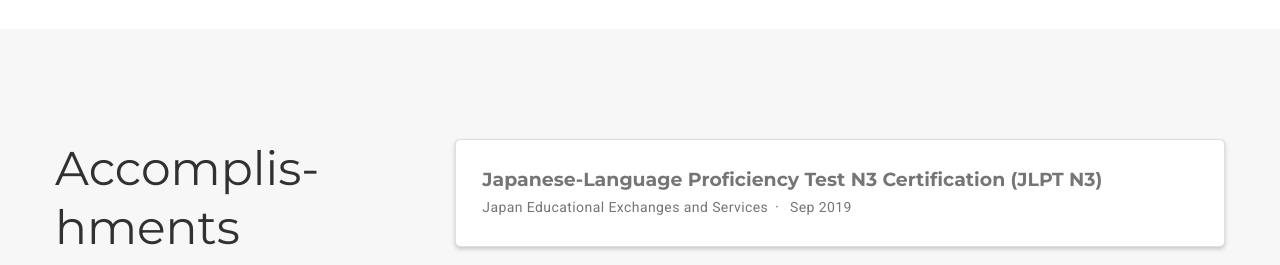
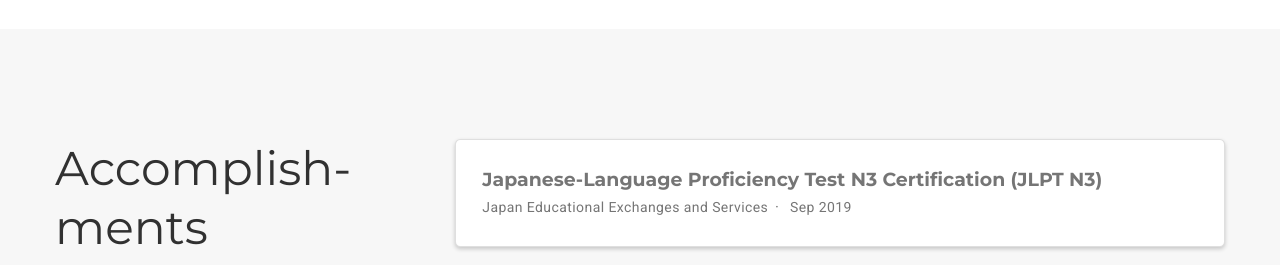
Before and after one commit to nlaongtup/nlaongtup.github.io, a plain HTML site: page index.html in a window 1280 px wide. Shown: the part 2340-2605 px from the top of the page. Drawn offline with nearby package versions, Linux system fonts and the light colour scheme; some icons are missing.

Commit message:
edit content

```diff
--- a/index.html
+++ b/index.html
@@ -809,7 +809,7 @@
 
 <div class="row">
   <div class="col-12 col-lg-4 section-heading">
-    <h1>Accomplis&shy;hments</h1>
+    <h1>Accomplish&shy;ments</h1>
 
   </div>
   <div class="col-12 col-lg-8">
```
